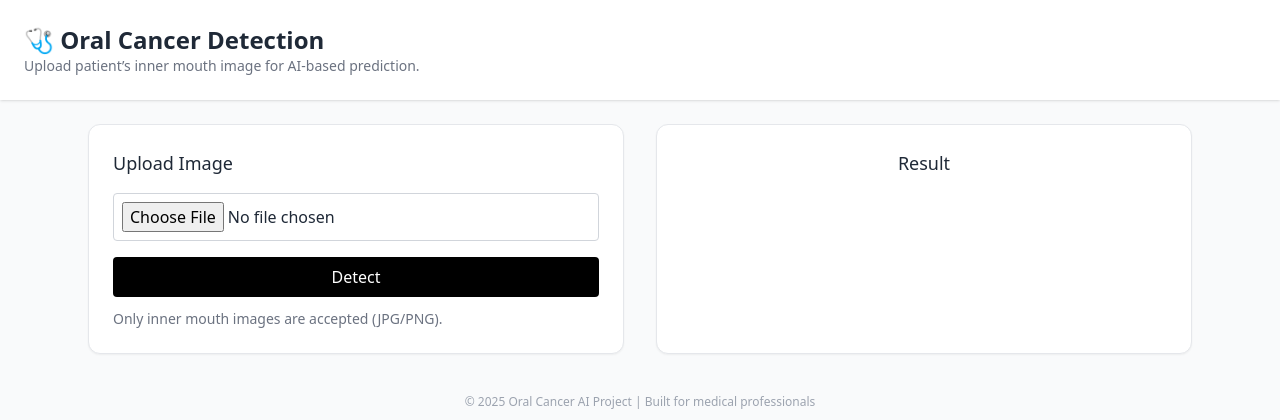
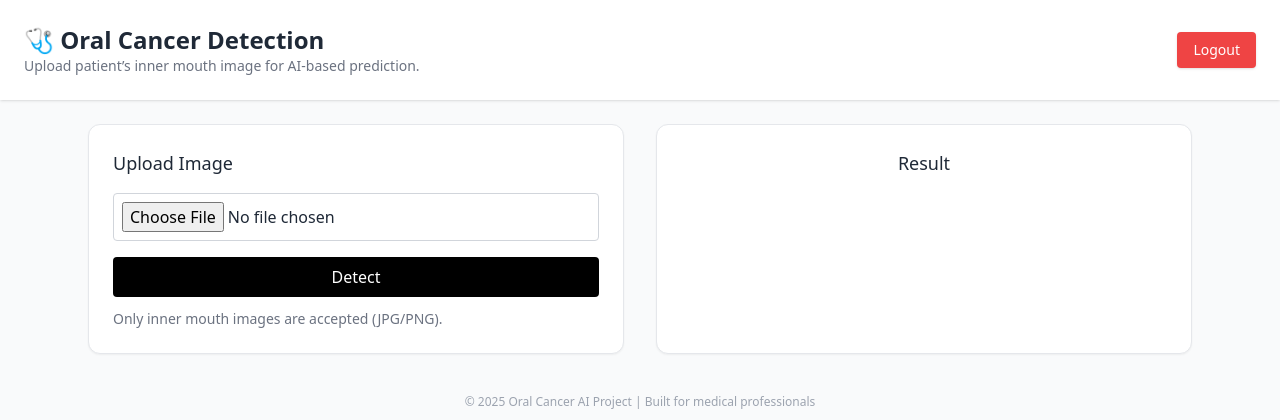
Before and after one commit to Hardikmirani/ampire-oral-cancer, a Flask app: page / in a window 1280 px wide. Shown: the top 420 px of the page. Run offline with Flask 3, Linux system fonts and the light colour scheme; the visitor is signed in with stand-in values (Sample User, id 1); some libraries are stand-ins or nearby versions.

Commit message:
Added Logout feature + dot env

```diff
--- a/app.py
+++ b/app.py
@@ -10,21 +10,24 @@ from torchvision import transforms, models
 import torch.nn.functional as F
 from werkzeug.security import generate_password_hash, check_password_hash
 
+from dotenv import load_dotenv
+
+
 # === CONFIG ===
 app = Flask(__name__)
-app.secret_key = "your_secret_key"  # Change this in production!
+app.secret_key = os.getenv('SECRET_KEY') # Change this in production!
 UPLOAD_FOLDER = 'uploads'
 os.makedirs(UPLOAD_FOLDER, exist_ok=True)
 
 DATABASE = 'database/users.db'
 
-EMAIL_SENDER = 'your_email@gmail.com'
-EMAIL_PASSWORD = 'your_app_password'  # App password if Gmail 2FA
+EMAIL_SENDER = os.getenv('EMAIL_SENDER')
+EMAIL_PASSWORD = os.getenv('EMAIL_PASSWORD')  # App password if Gmail 2FA
 
 # ML Model Setup
 device = torch.device("cuda" if torch.cuda.is_available() else "cpu")
 BASE_PATH = "ORAL_CANCER_AMPIRE/dataset"
-MODEL_PATH = "oral_cancer_classifier.pth"
+MODEL_PATH = "static/model_file/oral_cancer_classifier.pth"
 CLASS_NAMES = ['Abnormal', 'Normal', 'Null']
 
 model = models.resnet18(pretrained=False)
--- a/requirements.txt
+++ b/requirements.txt
@@ -45,6 +45,7 @@ pycocotools==2.0.7
 Pygments==2.19.1
 pyparsing==3.1.4
 python-dateutil==2.9.0.post0
+python-dotenv==1.0.1
 pyzmq==26.4.0
 six==1.17.0
 stack-data==0.6.3
--- a/templates/index.html
+++ b/templates/index.html
@@ -8,11 +8,26 @@
 </head>
 <body class="bg-[#F9FAFB] text-gray-800 font-sans">
 
-  <!-- Header -->
   <header class="bg-white shadow p-6 sticky top-0 z-50">
-    <h1 class="text-2xl font-semibold">🩺 Oral Cancer Detection</h1>
-    <p class="text-sm text-gray-500">Upload patient’s inner mouth image for AI-based prediction.</p>
+    <div class="flex justify-between items-center">
+      <!-- Left Section -->
+      <div>
+        <h1 class="text-2xl font-semibold">🩺 Oral Cancer Detection</h1>
+        <p class="text-sm text-gray-500">Upload patient’s inner mouth image for AI-based prediction.</p>
+      </div>
+
+      <!-- Right Section: Logout -->
+      <a href="{{ url_for('logout') }}"
+         class="bg-red-500 text-white px-4 py-2 rounded hover:bg-red-600 transition text-sm font-medium shadow">
+        Logout
+      </a>
+    </div>
   </header>
+
+
+  </header>
+
+
 
   <!-- Main Content -->
   <main class="p-6 grid grid-cols-1 md:grid-cols-2 gap-8 max-w-6xl mx-auto">
```
Also changed, not shown: templates/register.html (+10 -2 lines), 1 other file.
